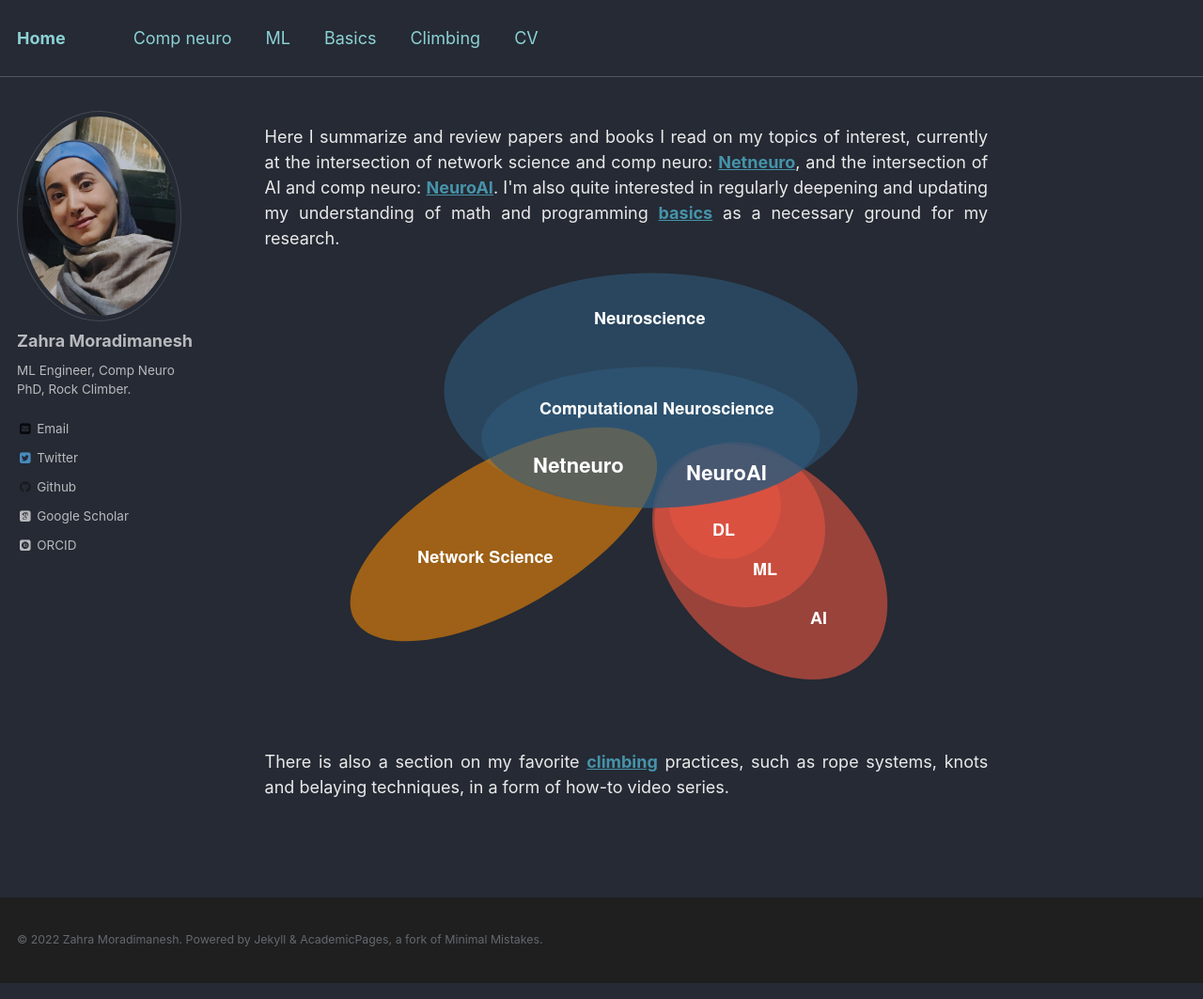
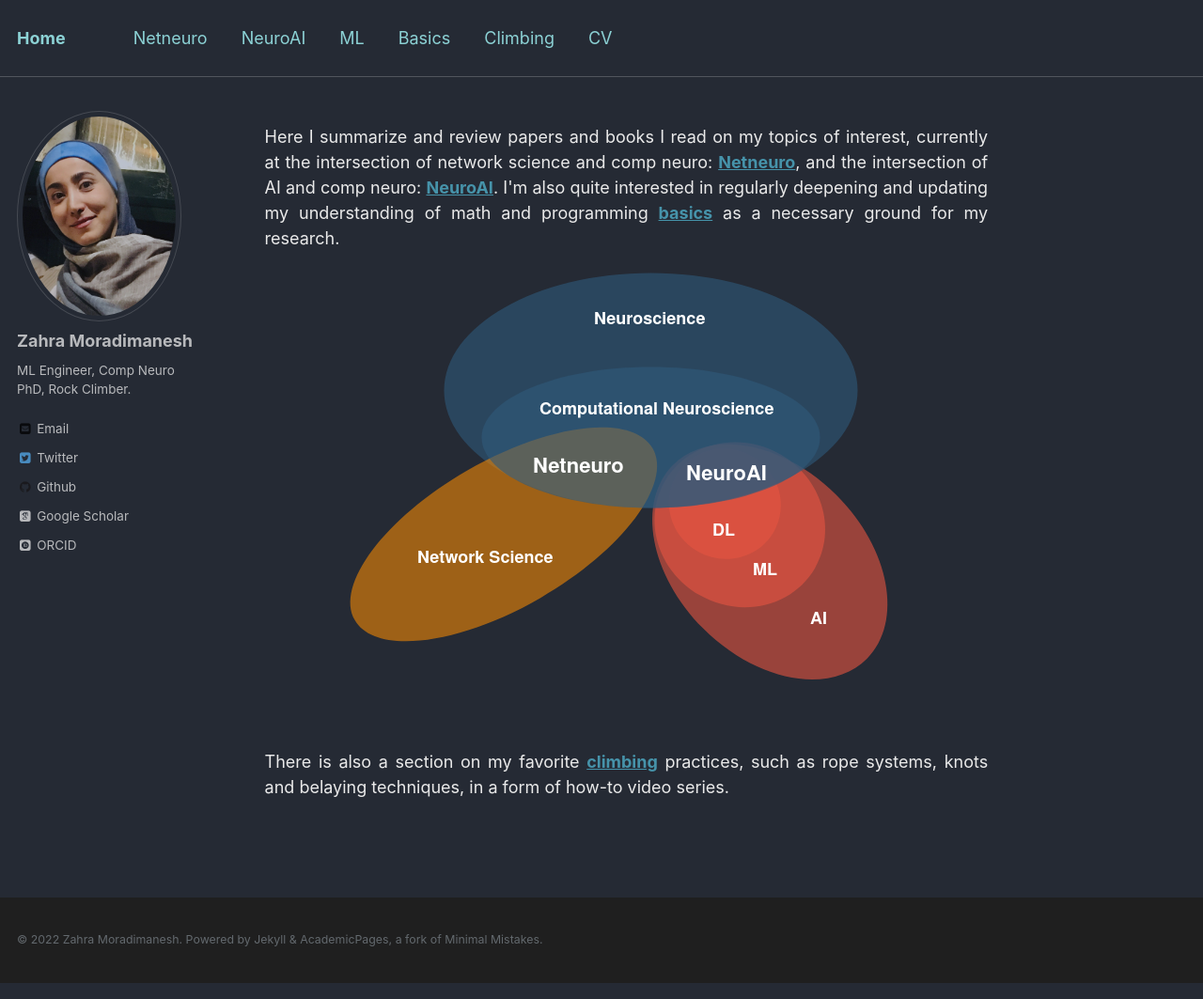
Before and after one commit to zahramor/zahramor.github.io, a Jekyll site: the page built from _pages/about.md, in a window 1280 px wide and 1063 px high. Shown: the whole window at 94% size. Built offline with Jekyll 4.4.1, drawn with Linux system fonts in a browser that asks for light colours; some web fonts are replaced.

Commit message:
Update navigation.yml

```diff
--- a/_data/navigation.yml
+++ b/_data/navigation.yml
@@ -1,13 +1,11 @@
 # main links links
 main:
 
-  - title: "Comp neuro"
-    children:
-      - title: "Netneuro"
-        url: /netneuro/
+  - title: "Netneuro"
+    url: /netneuro/
 
-      - title: "NeuroAI"
-        url: /neuroai/
+  - title: "NeuroAI"
+    url: /neuroai/
 
   - title: "ML"
     url: /ml/
```
